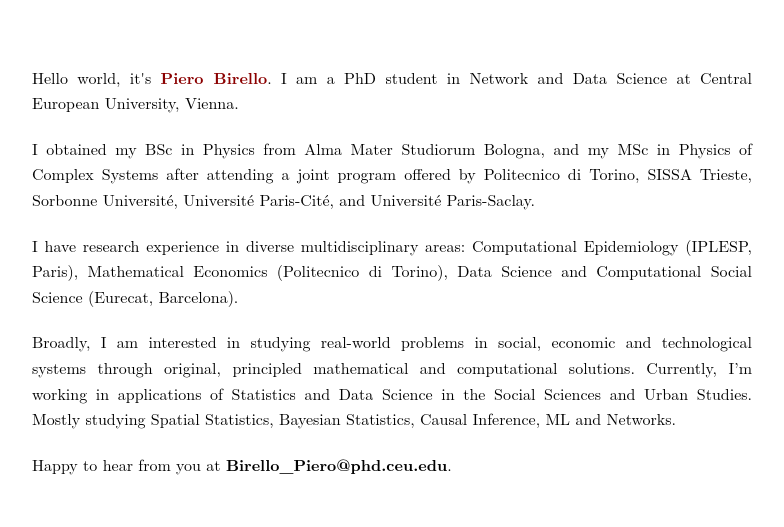
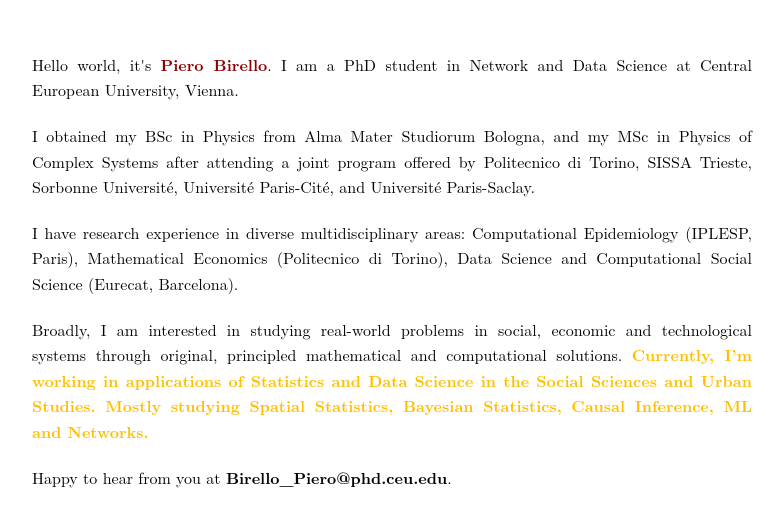
Before and after one commit to pierobirelloPB/pierobirelloPB.github.io, a plain HTML site: page index.html in a window 1280 px wide. Shown: the part 127-654 px from the top of the page, without its empty margins (248-1032 px from the left). Drawn offline with Linux system fonts and the light colour scheme; a web font is replaced by a local one.

Commit message:
Update index.html

```diff
--- a/index.html
+++ b/index.html
@@ -61,7 +61,7 @@
 
   <p>I have research experience in diverse multidisciplinary areas: Computational Epidemiology (IPLESP, Paris), Mathematical Economics (Politecnico di Torino), Data Science and Computational Social Science (Eurecat, Barcelona).</p>
 
-  <p>Broadly, I am interested in studying real-world problems in social, economic and technological systems through original, principled mathematical and computational solutions. Currently, I’m working in applications of Statistics and Data Science in the Social Sciences and Urban Studies. Mostly studying Spatial Statistics, Bayesian Statistics, Causal Inference, ML and Networks.</p>
+  <p>Broadly, I am interested in studying real-world problems in social, economic and technological systems through original, principled mathematical and computational solutions. <strong style="color: #FFBF00;">Currently, I’m working in applications of Statistics and Data Science in the Social Sciences and Urban Studies. Mostly studying Spatial Statistics, Bayesian Statistics, Causal Inference, ML and Networks.</strong></p>
 
   <p>Happy to hear from you at <span class="email">Birello_Piero@phd.ceu.edu</span>.</p>
 
```
